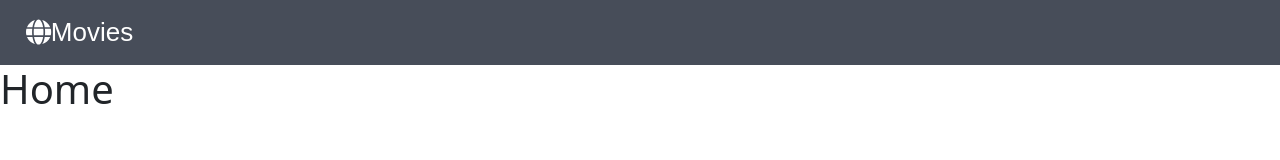
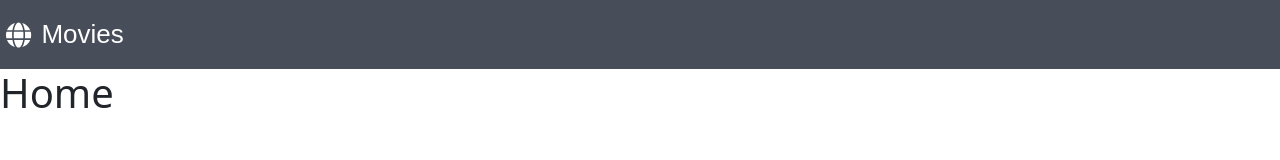
Before and after one commit to AceyVasilieva/movies, a React (Create React App) app: page / in a window 1280 px wide. Shown: the top 160 px of the page. Built offline with nearby package versions, Linux system fonts and the light colour scheme; what webfontloader would draw is missing.

Commit message:
fixed logo

```diff
--- a/src/components/Header/Header.css
+++ b/src/components/Header/Header.css
@@ -1,16 +1,17 @@
-.logoimg {
+.logo-img {
     display:block;
+    margin-right: 10px;
 }
 
 .logo {
     display: inline-block;
-    width: 8%;
-    margin-left: 2%;
-    margin-top: 1%;
-    margin-bottom: 1%;
+    width: 50px;
+    margin-left: 40px;
+    margin-top: 15px;
+    margin-bottom: 15px;
     display:flex;
     align-items:center;
-    justify-content: space-between;
+    justify-content: center;
     color: #ffffff;
     text-decoration: none;
     font-family: 'Dongle', sans-serif;
--- a/src/components/Header/Header.js
+++ b/src/components/Header/Header.js
@@ -12,7 +12,10 @@ const Header = () => {
     return (
         <div className='header'>
             <div>
-                <Link to='/' className='logo'><FontAwesomeIcon className='logoimg' icon={faGlobe} />  Movies </Link>
+                <Link to='/' className='logo'>
+                    <FontAwesomeIcon className='logo-img' icon={faGlobe} />
+                    Movies
+                </Link>
             </div>
             <div>
                 <UserProfile />
```
